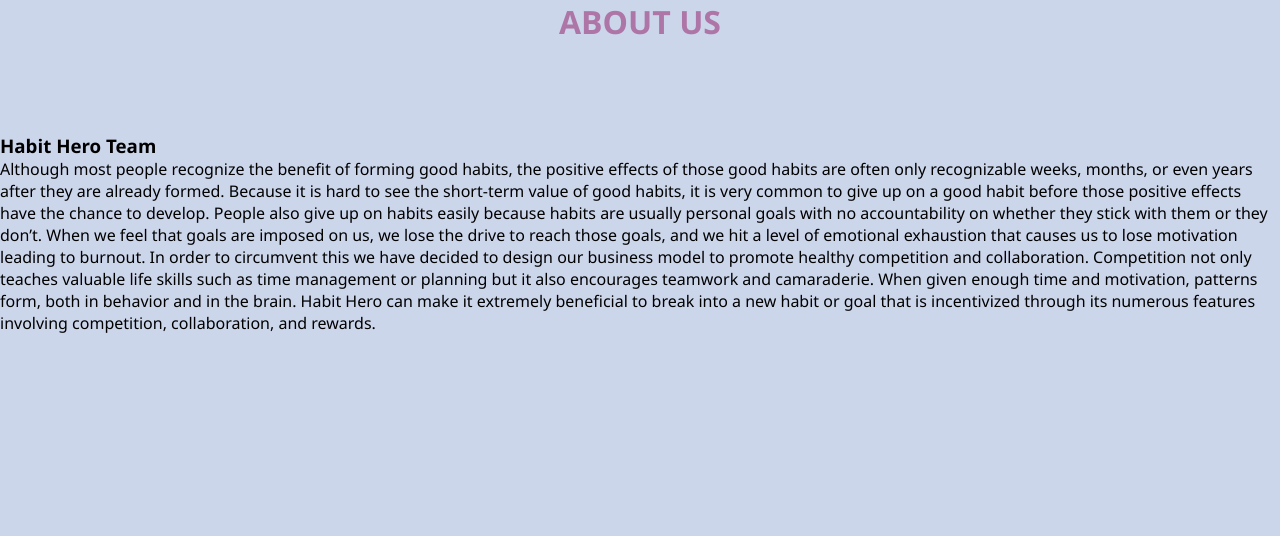
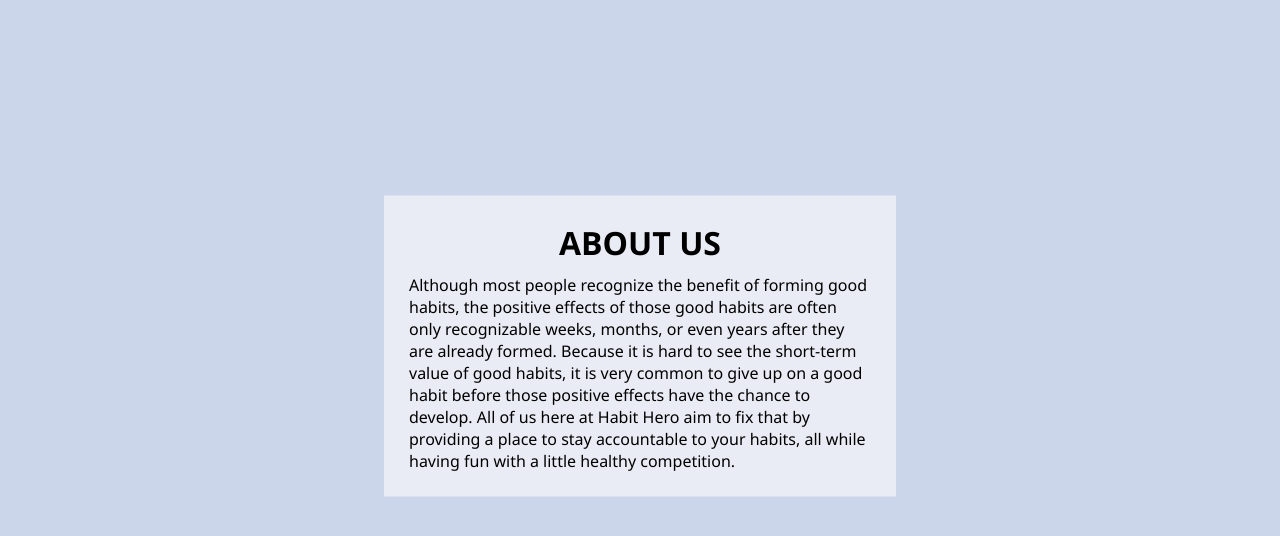
Before and after one commit to LiyuGT/HabitHero, a Flask app: page /aboutUs in a window 1280 px wide. Shown: the part 54-590 px from the top of the page. Run offline with Flask 3, Linux system fonts and the light colour scheme.

Commit message:
styling changes to about us page

```diff
--- a/flask_app/Static/styles.css
+++ b/flask_app/Static/styles.css
@@ -30,7 +30,7 @@ main {
 }
 
 h1 {
-    color: var(--purple);
+    text-align: center;
 }
 
 /* Navigation Bar */
@@ -142,7 +142,6 @@ header > ul {
     top: 50%;
     left: 50%;
     transform: translate(-50%, -50%);
-    text-align: center;
     padding: 20px; /* Increase padding for better spacing */
 }
 
--- a/flask_app/templates/aboutUs.html
+++ b/flask_app/templates/aboutUs.html
@@ -6,26 +6,14 @@ About Us
 
 {% block content %}
 
-        <div class="aboutdiv">
+        <div class="container">
 
-            <h1 class="welcome2 title">ABOUT US</h1>
-            </div>
-            <div class="about">
-
-
-                <h3>Habit Hero Team </h3>
-
-
-                <p>Although most people recognize the benefit of forming good habits, the positive effects of those good habits are often only recognizable weeks, months, or even years after they are already formed.
-                    Because it is hard to see the short-term value of good habits, it is very common to give up on a good habit before those positive effects have the chance to develop.
-                    People also give up on habits easily because habits are usually personal goals with no accountability on whether they stick with them or they don’t.
-
-                    When we feel that goals are imposed on us, we lose the drive to reach those goals, and we hit a level of emotional exhaustion that causes us to lose motivation leading to burnout.
-                    In order to circumvent this we have decided to design our business model to promote healthy competition and collaboration.
-                    Competition not only teaches valuable life skills such as time management or planning but it also encourages teamwork and camaraderie.
-                    When given enough time and motivation, patterns form, both in behavior and in the brain. Habit Hero can make it extremely beneficial to break into a new habit or goal that is incentivized through its numerous features involving competition, collaboration, and rewards.
-                    </p>
-            </div>
+            <h1>ABOUT US</h1>
+            <p>
+                Although most people recognize the benefit of forming good habits, the positive effects of those good habits are often only recognizable weeks, months, or even years after they are already formed.
+                Because it is hard to see the short-term value of good habits, it is very common to give up on a good habit before those positive effects have the chance to develop.
+                All of us here at Habit Hero aim to fix that by providing a place to stay accountable to your habits, all while having fun with a little healthy competition.
+            </p>
         </div>
 
 
```
